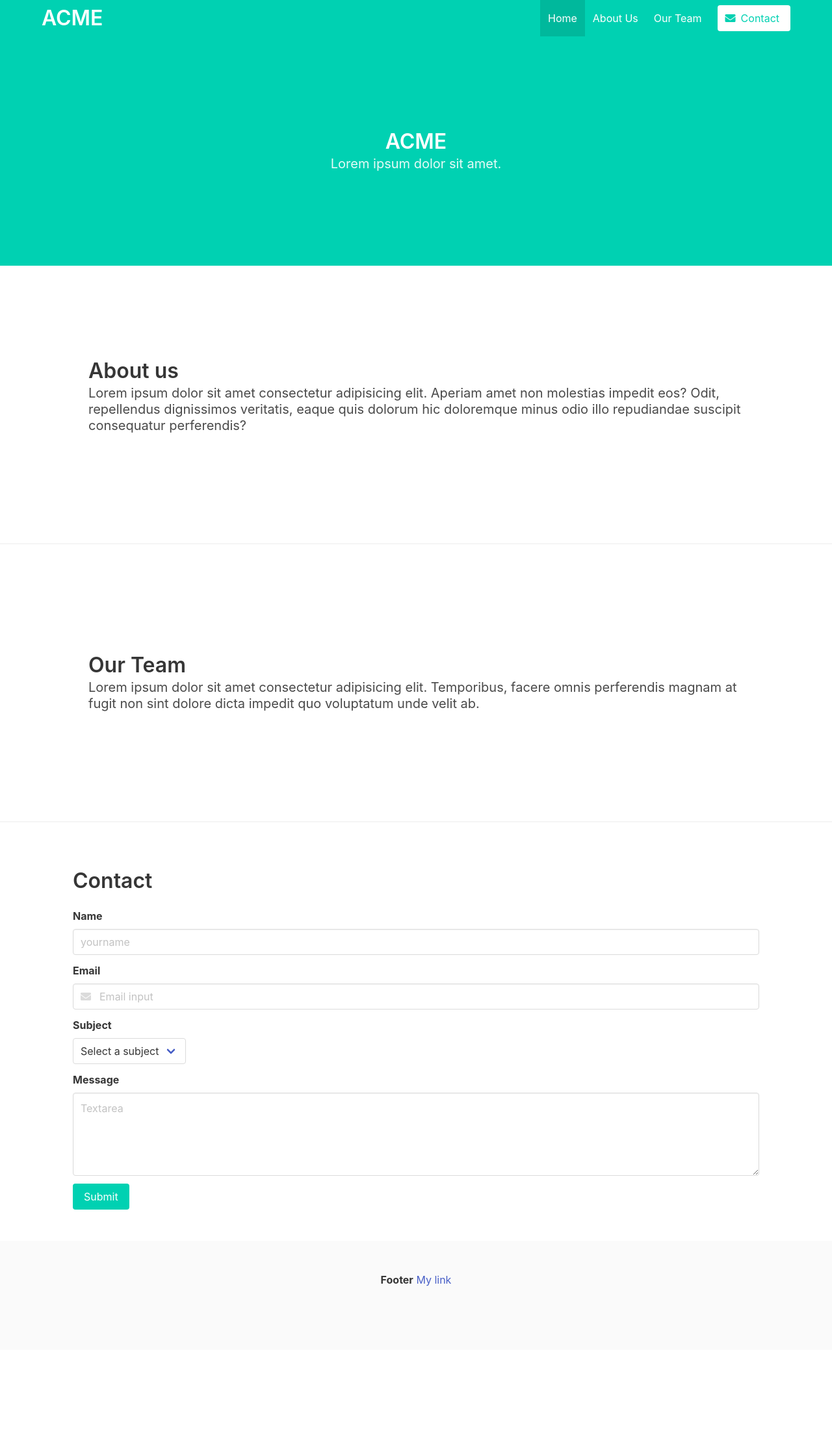
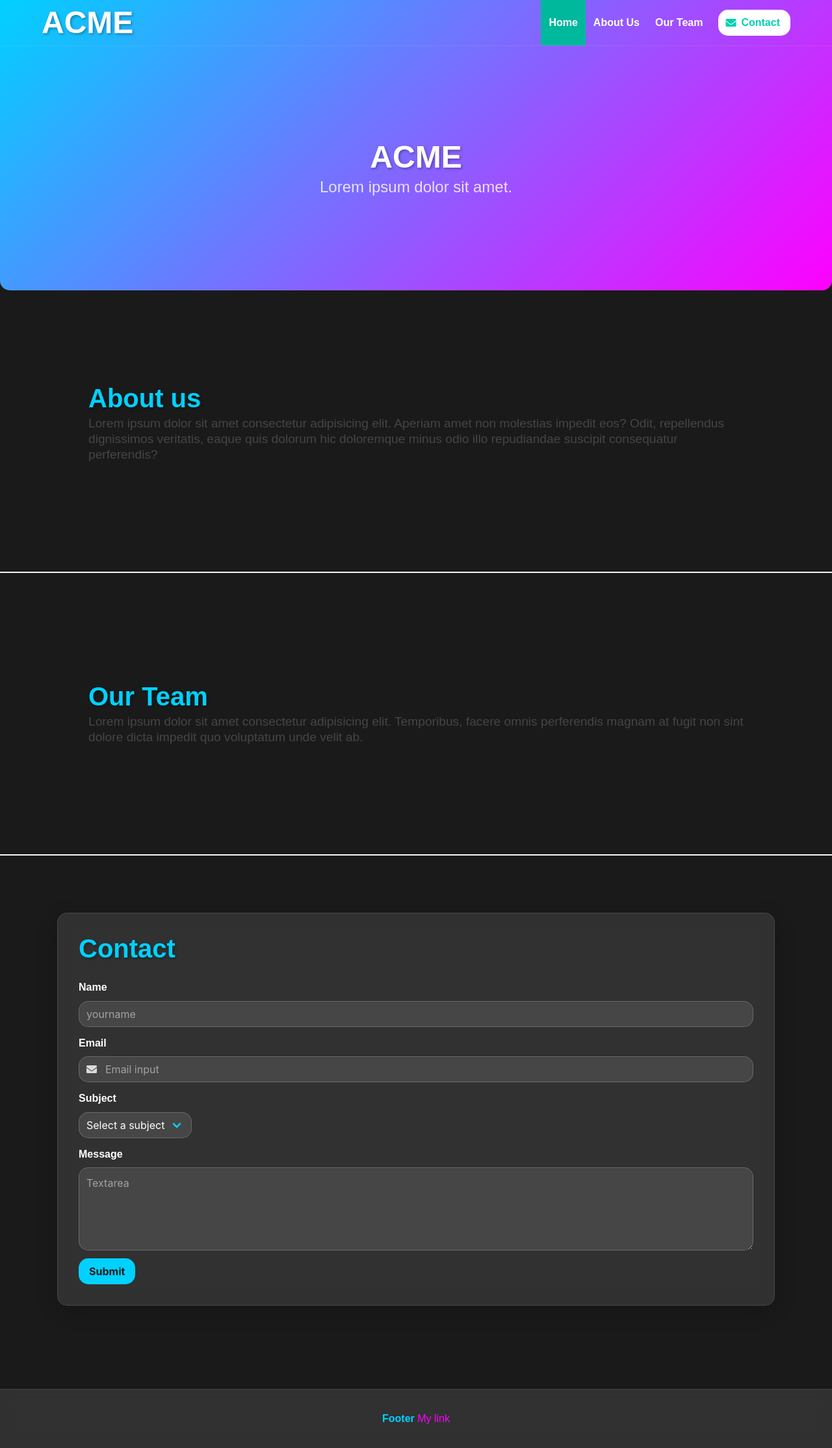
Before and after one commit to Eric5603/simple-superbase, a plain HTML site: page index.html in a window 1280 px wide. Shown: the whole page at 65% size. Before the commit the page ends 2078 px from the top, so only its background shows below. Drawn offline with nearby package versions, Linux system fonts and the light colour scheme.

Commit message:
Added new code for superbase intergration

```diff
--- a/index.html
+++ b/index.html
@@ -16,12 +16,184 @@
       crossorigin="anonymous"
     />
     <script src="https://cdn.jsdelivr.net/npm/@supabase/supabase-js@2"></script>
-    <script>
-      const { createClient } = supabase;
-      const supabaseUrl = '';  // Your Supabase URL
-      const supabaseKey = '';  // Your Supabase anonymous key
-      const supabaseClient = createClient(supabaseUrl, supabaseKey);
-    </script>
+    <style>
+      /* Modern Futuristic Styling */
+      :root {
+        --primary-color: #00d1ff; /* Futuristic blue */
+        --secondary-color: #ff00ff; /* Futuristic pink */
+        --background-color: #1a1a1a; /* Dark background */
+        --text-color: #ffffff; /* White text */
+        --card-background: rgba(255, 255, 255, 0.1); /* Glassmorphism effect */
+        --border-radius: 15px;
+        --box-shadow: 0 8px 32px rgba(0, 0, 0, 0.2);
+        --transition: all 0.3s ease;
+      }
+
+      /* General Styles */
+      body {
+        background-color: var(--background-color);
+        color: var(--text-color);
+        font-family: 'Arial', sans-serif;
+        line-height: 1.6;
+        margin: 0;
+        padding: 0;
+      }
+
+      /* Hero Section */
+      .hero.is-primary {
+        background: linear-gradient(135deg, var(--primary-color), var(--secondary-color));
+        color: var(--text-color);
+        border-radius: 0 0 var(--border-radius) var(--border-radius);
+        overflow: hidden;
+      }
+
+      .hero.is-primary .title {
+        font-size: 3rem;
+        font-weight: bold;
+        text-shadow: 2px 2px 4px rgba(0, 0, 0, 0.3);
+      }
+
+      .hero.is-primary .subtitle {
+        font-size: 1.5rem;
+        opacity: 0.9;
+      }
+
+      /* Navbar */
+      .navbar {
+        background: transparent !important;
+        backdrop-filter: blur(10px);
+        border-bottom: 1px solid rgba(255, 255, 255, 0.1);
+      }
+
+      .navbar-item {
+        color: var(--text-color) !important;
+        font-weight: bold;
+        transition: var(--transition);
+      }
+
+      .navbar-item:hover {
+        color: var(--primary-color) !important;
+      }
+
+      .navbar-burger {
+        color: var(--text-color);
+      }
+
+      /* Sections */
+      .section {
+        padding: 4rem 1.5rem;
+      }
+
+      .section .title {
+        font-size: 2.5rem;
+        color: var(--primary-color);
+        margin-bottom: 1.5rem;
+        text-shadow: 2px 2px 4px rgba(0, 0, 0, 0.3);
+      }
+
+      .section .subtitle {
+        font-size: 1.2rem;
+        opacity: 0.9;
+      }
+
+      /* Form Styling */
+      #contact-form {
+        background: var(--card-background);
+        padding: 2rem;
+        border-radius: var(--border-radius);
+        box-shadow: var(--box-shadow);
+        backdrop-filter: blur(10px);
+        border: 1px solid rgba(255, 255, 255, 0.1);
+      }
+
+      .label {
+        color: var(--text-color);
+        font-weight: bold;
+      }
+
+      .input, .textarea, .select select {
+        background: rgba(255, 255, 255, 0.1);
+        border: 1px solid rgba(255, 255, 255, 0.2);
+        color: var(--text-color);
+        border-radius: var(--border-radius);
+        transition: var(--transition);
+      }
+
+      .input:focus, .textarea:focus, .select select:focus {
+        border-color: var(--primary-color);
+        box-shadow: 0 0 8px var(--primary-color);
+      }
+
+      .input::placeholder, .textarea::placeholder {
+        color: rgba(255, 255, 255, 0.5);
+      }
+
+      .select:not(.is-multiple):not(.is-loading)::after {
+        border-color: var(--primary-color);
+      }
+
+      .button.is-primary {
+        background: var(--primary-color);
+        color: var(--background-color);
+        border: none;
+        border-radius: var(--border-radius);
+        font-weight: bold;
+        transition: var(--transition);
+      }
+
+      .button.is-primary:hover {
+        background: var(--secondary-color);
+        transform: translateY(-2px);
+      }
+
+      /* Footer */
+      .footer {
+        background: var(--card-background);
+        backdrop-filter: blur(10px);
+        border-top: 1px solid rgba(255, 255, 255, 0.1);
+        padding: 2rem 1.5rem;
+        margin-top: 4rem;
+      }
+
+      .footer strong {
+        color: var(--primary-color);
+      }
+
+      .footer a {
+        color: var(--secondary-color);
+        transition: var(--transition);
+      }
+
+      .footer a:hover {
+        color: var(--primary-color);
+      }
+
+      /* Responsive Design */
+      @media (max-width: 768px) {
+        .hero.is-primary .title {
+          font-size: 2rem;
+        }
+
+        .hero.is-primary .subtitle {
+          font-size: 1.2rem;
+        }
+
+        .section .title {
+          font-size: 2rem;
+        }
+
+        .section .subtitle {
+          font-size: 1rem;
+        }
+
+        .navbar-menu {
+          background: var(--card-background);
+          backdrop-filter: blur(10px);
+          border-radius: var(--border-radius);
+          margin-top: 1rem;
+        }
+      }
+    </style>
   </head>
 
   <body>
@@ -162,6 +334,13 @@
     </footer>
 
     <script>
+      // Initialize Supabase client
+      const { createClient } = supabase;
+      const supabaseUrl = 'https://ftnozlnzjctklpmtbmix.supabase.co'; // Your Supabase URL
+      const supabaseKey = 'eyJhbGciOiJIUzI1NiIsInR5cCI6IkpXVCJ9.eyJpc3MiOiJzdXBhYmFzZSIsInJlZiI6ImZ0bm96bG56amN0a2xwbXRibWl4Iiwicm9sZSI6ImFub24iLCJpYXQiOjE3Mzc3MTE1MTMsImV4cCI6MjA1MzI4NzUxM30.x8udPBoquY0Ia4QN-GhhMDUdy7eoakhApenMG-xw4yo'; // Your Supabase anonymous key
+      const supabaseClient = createClient(supabaseUrl, supabaseKey);
+
+      // Handle form submission
       document.getElementById('contact-form').addEventListener('submit', async (event) => {
         event.preventDefault();
 
@@ -171,8 +350,9 @@
         const subject = formData.get('subject');
         const message = formData.get('message');
 
+        // Insert data into Supabase
         const { data, error } = await supabaseClient
-          .from('entries')  // Your table name
+          .from('entries') // Your table name
           .insert([{ name, email, subject, message }]);
 
         if (error) {
@@ -180,7 +360,7 @@
           alert('There was an error submitting the form. Please try again.');
         } else {
           alert('Form submitted successfully!');
-          event.target.reset();
+          event.target.reset(); // Reset the form
         }
       });
     </script>
```
